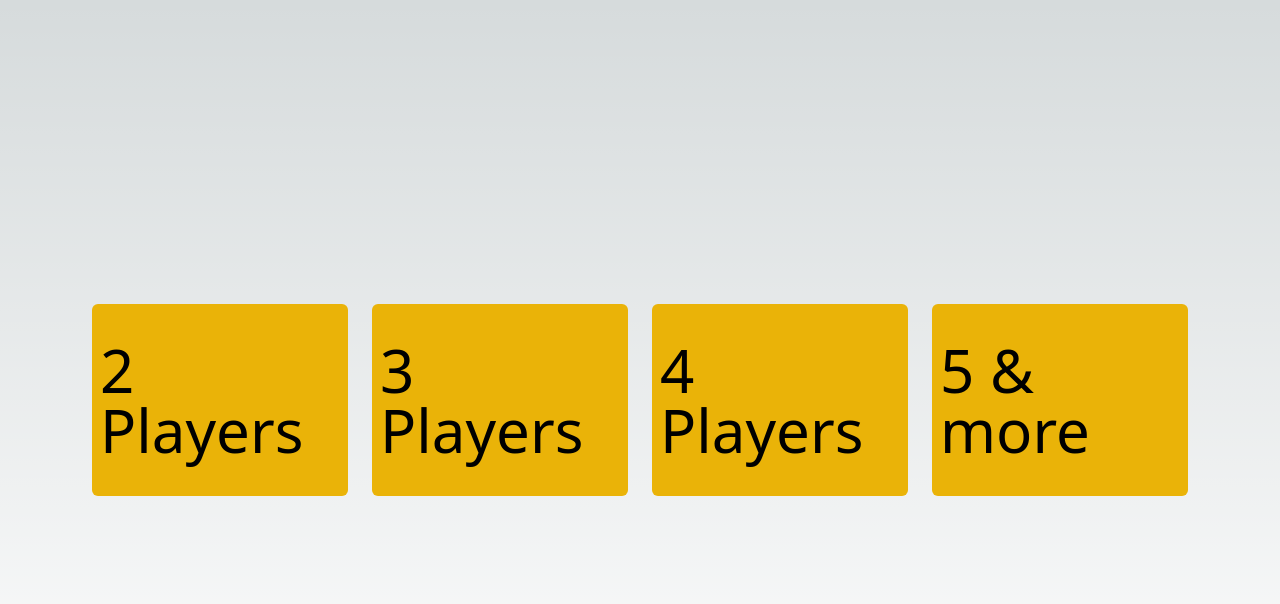
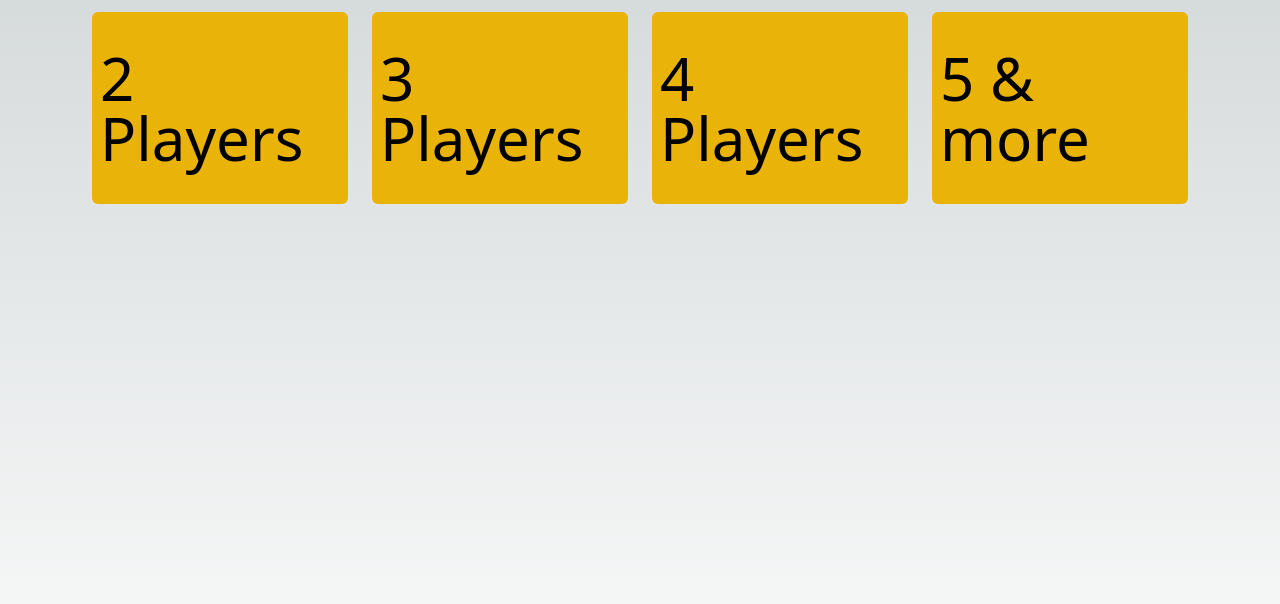
Before and after one commit to JIOjosBG/HackAUBG5.0, a Next.js app in the folder engen/: page /create in a window 1280 px wide. Shown: the top 604 px of the page. Built offline with nearby package versions, Linux system fonts and the light colour scheme; no server answers.

Commit message:
added buttons for items

```diff
--- a/engen/src/components/CreateGame/CreateGameComponent.tsx
+++ b/engen/src/components/CreateGame/CreateGameComponent.tsx
@@ -6,7 +6,8 @@ import { setTokenSourceMapRange } from 'typescript';
 const CreateGameComponent = () => {
 
   const [step, setStep] = useState(1);
-  const [items,setItems] = useState({cards:false,ball:false,chess:false,sticks:false})
+  const [genre, setGenre] = useState("");
+  const [items,setItems] = useState({cards:false,volleyballball:false,chess:false,sticks:false,basketball:false,badminton:false,football:false})
   let count=0;
 
   const handleClickNum = (c:number) => {
@@ -16,8 +17,8 @@ const CreateGameComponent = () => {
   const handleClickItem = (i:string) => {
     let tmpItems=items;
     switch(i) {
-      case "ball":
-        tmpItems.ball=!items.ball;
+      case "volleyballball":
+        tmpItems.volleyballball=!items.volleyballball;
         break;
       case "chess":
         tmpItems.chess=!items.chess;
@@ -31,25 +32,65 @@ const CreateGameComponent = () => {
     }
     setItems(tmpItems);
   }
+
+  const sendToAPI = async () => {
+    console.log("SENDING TO API")
+    console.log(count)
+    console.log(items)
+    console.log(genre)
+  }
+
+  const handleGenreClick = (g:string) => {
+    setGenre(g);
+    setStep(step+1)
+  }
+
   return (
-    <main className="w-screen h-screen flex flex-wrap justify-center items-center ">
+    <main className="w-screen h-screen">
       {
-        step==1?<>
+
+        step==1
+        ?<div className="flex flex-wrap justify-center items-center" >
           <PlayerCountCard onClick={()=>handleClickNum(2)} text="2 Players"/>
           <PlayerCountCard onClick={()=>handleClickNum(3)} text="3 Players"/>
           <PlayerCountCard onClick={()=>handleClickNum(4)} text="4 Players"/>
           <PlayerCountCard onClick={()=>handleClickNum(5)} text="5 & more"/>
-        </>
+        </div>
         :<></>
       }
 
       {
-        step==2?<>
+        step==2
+        ?<div className="flex flex-wrap justify-center items-center" >
+          <GenreCard onClick={()=>handleGenreClick("strategy")} text="Strategy"/>
+          <GenreCard onClick={()=>handleGenreClick("party")} text="Party"/>
+          <GenreCard onClick={()=>handleGenreClick("abstract")} text="Abstract"/>
+        </div>
+        :<></>
+      }
+
+
+      {
+        step==3
+        ?
+        <>
+        <div className="flex flex-wrap justify-center items-center" >
           <ItemCard onClick={()=>handleClickItem("cards")} active={items.cards} text="Cards"/>
           <ItemCard onClick={()=>handleClickItem("chess")} active={items.chess} text="Chess"/>
           <ItemCard onClick={()=>handleClickItem("sticks")} active={items.sticks} text="Sticks"/>
-          <ItemCard onClick={()=>handleClickItem("ball")} active={items.ball} text="Ball"/>
+          <ItemCard onClick={()=>handleClickItem("volleyball")} active={items.volleyballball} text="Volleyballball"/>
+          <ItemCard onClick={()=>handleClickItem("basketball")} active={items.basketball} text="Basketball"/>
+          <ItemCard onClick={()=>handleClickItem("badminton")} active={items.badminton} text="Badminton"/>
+          <ItemCard onClick={()=>handleClickItem("football")} active={items.football} text="Football"/>
+
+        </div>
+        <div className="flex flex-wrap justify-center items-center" >
+          <div onClick={sendToAPI} className={` m-3 py-9 rounded-md  px-2 flex text-6xl bg-blue-600`}>
+            Generate
+          </div>
+        </div>
         </>
+
         :<></>
       }
 
@@ -59,7 +100,15 @@ const CreateGameComponent = () => {
 
 const PlayerCountCard = (props:any) => {
   return (
-      <div onClick={props.onClick} className="bg-yellow-500 hover:bg-yellow-400 m-3 py-9 rounded-md w-1/5 px-2 flex text-6xl">
+      <div onClick={props.onClick} className=" justify-center bg-yellow-500 hover:bg-yellow-400 m-3 py-9 rounded-md w-1/5 px-2 flex text-6xl">
+      {props.text}
+    </div>
+  );
+};
+
+const GenreCard = (props:any) => {
+  return (
+      <div onClick={props.onClick} className=" justify-center bg-red-500 hover:bg-red-400 m-3 py-9 rounded-md w-1/5 px-2 flex text-6xl">
       {props.text}
     </div>
   );
@@ -77,8 +126,9 @@ const ItemCard = (props:any) => {
     props.onClick();
   }
 
+  let selectedCount=0;
   return (
-    <div onClick={handleClick} className={`m-3 py-9 rounded-md w-1/5 px-2 flex text-6xl ${isActive ? 'bg-green-400' : 'bg-green-800'}`}>
+    <div onClick={handleClick} className={` justify-center m-3 py-9 rounded-md w-1/5 px-2 flex text-4xl ${isActive ? 'bg-green-400' : 'bg-green-800'}`}>
       {props.text}
     </div>
   );
```
